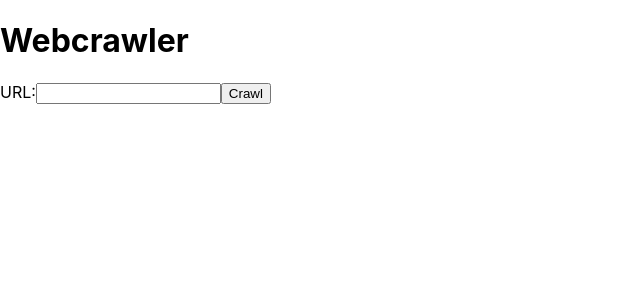
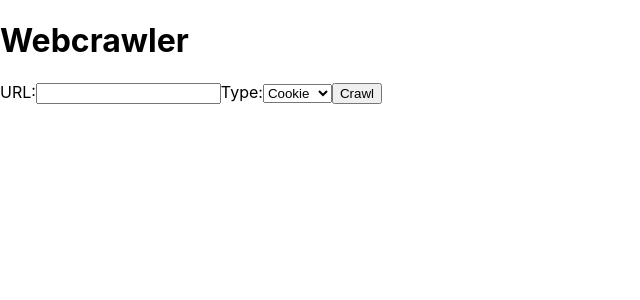
Before and after one commit to felixaschultz/web-crawler, a React (Create React App) app in the folder client/: page / in a window 1280 px wide. Shown: the top 300 px of the page, without its empty margins (0-640 px from the left). Built offline with nearby package versions, Linux system fonts and the light colour scheme.

Commit message:
Add type selection for crawling and display loading message

```diff
--- a/client/src/App.js
+++ b/client/src/App.js
@@ -3,23 +3,29 @@ import { useState } from 'react';
 
 function App() {
   const [url, setUrl] = useState('');
+  const [type, setType] = useState('cookie');
 
   function handleSubmit(e) {
     e.preventDefault();
-
-    fetch(`http://localhost:3003/crawl?url=${url}`)
+    const website = document.getElementById('website');
+    document.getElementById('website').innerHTML = '<h2 style="grid-column: 1/3">Loading...</h2>';
+    if(type === 'cookie'){
+      fetch(`http://localhost:3003/crawl-cookie?url=${url}`)
       .then(res => res.json())
       .then(data => {
-        const website = document.getElementById('website');
-        website.innerHTML = `<h2>${url}</h2>`;
-        data.forEach(cookie => {
+        if(data.message){
+          website.innerHTML = `<h2 style="grid-column: 1/3">${data.message}</h2>`;
+          return;
+        }
+        website.innerHTML = `<h2 style="grid-column: 1/3">${url}</h2>`;
+        data?.forEach(cookie => {
           website.innerHTML += `
             <div>
               <h3>${cookie.name}</h3>
               <p>Value: ${cookie.value}</p>
               <p>Domain: ${cookie.domain}</p>
               <p>Path: ${cookie.path}</p>
-              <p>Expires: ${cookie.expires}</p>
+              <p>Expires: ${new Date(cookie.expires).toUTCString()}</p>
               <p>Size: ${cookie.size}</p>
               <p>HttpOnly: ${cookie.httpOnly}</p>
               <p>Secure: ${cookie.secure}</p>
@@ -27,6 +33,14 @@ function App() {
             </div>`;
         });
       });
+    }else if(type === 'content'){
+      fetch(`http://localhost:3003/crawl?url=${url}`)
+      .then(res => res.text())
+      .then(data => {
+        const website = document.getElementById('website');
+        website.innerHTML = data;
+      });
+    }
   }
 
   return (
@@ -37,9 +51,16 @@ function App() {
           URL:
           <input type="text" name="url" onChange={(e) => setUrl(e.target.value)} />
         </label>
+        <label>
+          Type:
+          <select onChange={(e) => setType(e.target.value)}>
+            <option value="cookie">Cookie</option>
+            <option value="content">Content</option>
+          </select>
+        </label>
         <button type="submit" onClick={handleSubmit}>Crawl</button>
       </form>
-      <div id="website"></div>
+      <div id="website" style={{display: "grid", gridTemplateColumns: "1fr 1fr"}}></div>
     </>
   );
 }
```
